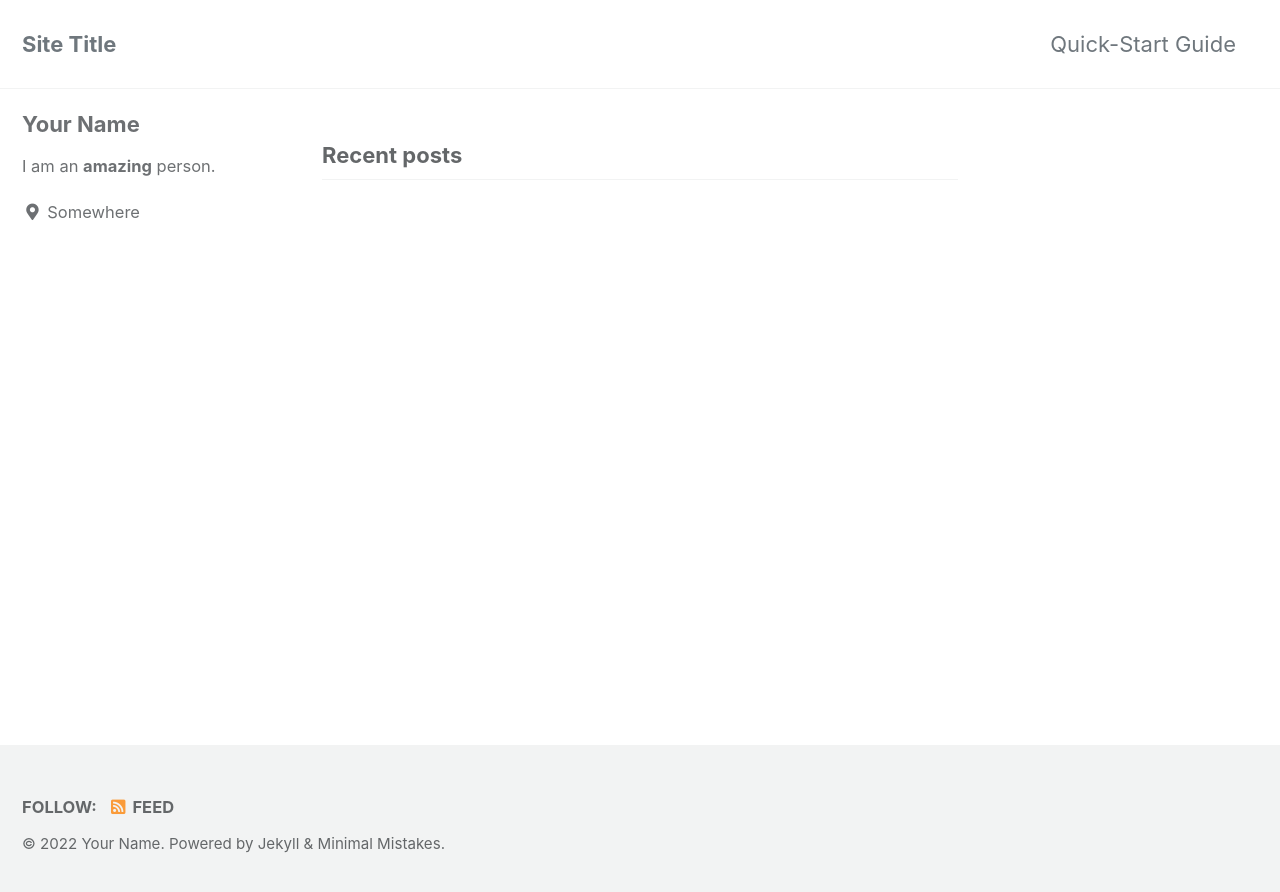
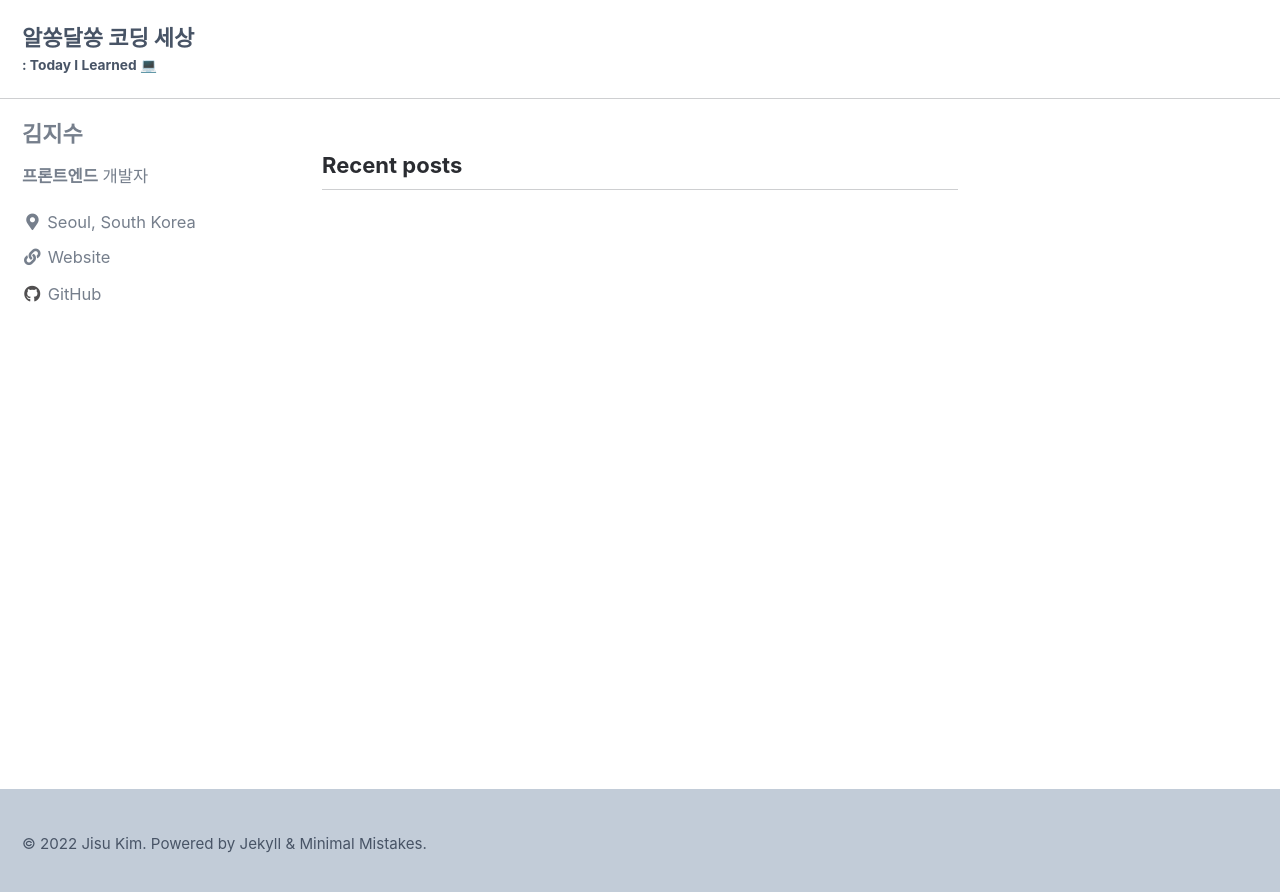
Before and after one commit to Jisu00/Jisu00.github.io, a Jekyll site: the page built from index.html, in a window 1280 px wide. Shown: the top 892 px of the page. Built offline with Jekyll 4.4.1, drawn with Linux system fonts in a browser that asks for light colours; cached includes are drawn as plain includes; some web fonts are replaced; the list of posts is cut into pages by our own code.

Commit message:
Add: Add custom skin

```diff
--- a/_config.yml
+++ b/_config.yml
@@ -12,14 +12,14 @@
 
 # theme                  : "minimal-mistakes-jekyll"
 # remote_theme           : "mmistakes/minimal-mistakes"
-minimal_mistakes_skin    : "default" # "air", "aqua", "contrast", "dark", "dirt", "neon", "mint", "plum", "sunrise"
+minimal_mistakes_skin    : "custom" # "air", "aqua", "contrast", "dark", "dirt", "neon", "mint", "plum", "sunrise"
 
 # Site Settings
 locale                   : "en-US"
-title                    : "Site Title"
+title                    : "알쏭달쏭 코딩 세상"
 title_separator          : "-"
-subtitle                 : # site tagline that appears below site title in masthead
-name                     : "Your Name"
+subtitle                 : ": Today I Learned 💻"
+name                     : "Jisu Kim"
 description              : "An amazing website."
 url                      : # the base hostname & protocol for your site e.g. "https://mmistakes.github.io"
 baseurl                  : # the subpath of your site, e.g. "/blog"
@@ -102,10 +102,10 @@ analytics:
 
 # Site Author
 author:
-  name             : "Your Name"
+  name             : "김지수"
   avatar           : # path of avatar image, e.g. "/assets/images/bio-photo.jpg"
-  bio              : "I am an **amazing** person."
-  location         : "Somewhere"
+  bio              : "**프론트엔드** 개발자"
+  location         : "Seoul, South Korea"
   email            :
   links:
     - label: "Email"
@@ -113,7 +113,7 @@ author:
       # url: "mailto:your.name@email.com"
     - label: "Website"
       icon: "fas fa-fw fa-link"
-      # url: "https://your-website.com"
+      url: "https://Jisu00.github.io"
     - label: "Twitter"
       icon: "fab fa-fw fa-twitter-square"
       # url: "https://twitter.com/"
@@ -122,7 +122,7 @@ author:
       # url: "https://facebook.com/"
     - label: "GitHub"
       icon: "fab fa-fw fa-github"
-      # url: "https://github.com/"
+      url: "https://github.com/Jisu00"
     - label: "Instagram"
       icon: "fab fa-fw fa-instagram"
       # url: "https://instagram.com/"
--- a/_data/navigation.yml
+++ b/_data/navigation.yml
@@ -1,6 +1,6 @@
 # main links
 main:
-  - title: "Quick-Start Guide"
+  - title: ""
     url: https://mmistakes.github.io/minimal-mistakes/docs/quick-start-guide/
   # - title: "About"
   #   url: https://mmistakes.github.io/minimal-mistakes/about/
--- a/_includes/footer.html
+++ b/_includes/footer.html
@@ -1,19 +1,19 @@
 <div class="page__footer-follow">
   <ul class="social-icons">
     {% if site.data.ui-text[site.locale].follow_label %}
-      <li><strong>{{ site.data.ui-text[site.locale].follow_label }}</strong></li>
+      <!--<li><strong>{{ site.data.ui-text[site.locale].follow_label }}</strong></li>-->
     {% endif %}
 
     {% if site.footer.links %}
       {% for link in site.footer.links %}
         {% if link.label and link.url %}
-          <li><a href="{{ link.url }}" rel="nofollow noopener noreferrer"><i class="{{ link.icon | default: 'fas fa-link' }}" aria-hidden="true"></i> {{ link.label }}</a></li>
+          <!--<li><a href="{{ link.url }}" rel="nofollow noopener noreferrer"><i class="{{ link.icon | default: 'fas fa-link' }}" aria-hidden="true"></i> {{ link.label }}</a></li>-->
         {% endif %}
       {% endfor %}
     {% endif %}
 
     {% unless site.atom_feed.hide %}
-      <li><a href="{% if site.atom_feed.path %}{{ site.atom_feed.path }}{% else %}{{ '/feed.xml' | relative_url }}{% endif %}"><i class="fas fa-fw fa-rss-square" aria-hidden="true"></i> {{ site.data.ui-text[site.locale].feed_label | default: "Feed" }}</a></li>
+      <!--<li><a href="{% if site.atom_feed.path %}{{ site.atom_feed.path }}{% else %}{{ '/feed.xml' | relative_url }}{% endif %}"><i class="fas fa-fw fa-rss-square" aria-hidden="true"></i> {{ site.data.ui-text[site.locale].feed_label | default: "Feed" }}</a></li>-->
     {% endunless %}
   </ul>
 </div>
--- a/_includes/head/custom.html
+++ b/_includes/head/custom.html
@@ -2,4 +2,12 @@
 
 <!-- insert favicons. use https://realfavicongenerator.net/ -->
 
+<link rel="apple-touch-icon" sizes="180x180" href="/assets/apple-touch-icon.png">
+<link rel="icon" type="image/png" sizes="32x32" href="/assets/favicon-32x32.png">
+<link rel="icon" type="image/png" sizes="16x16" href="/assets/favicon-16x16.png">
+<link rel="manifest" href="/assets/site.webmanifest">
+<link rel="mask-icon" href="/assets/safari-pinned-tab.svg" color="#5bbad5">
+<meta name="msapplication-TileColor" content="#2b5797">
+<meta name="theme-color" content="#ffffff">
+
 <!-- end custom head snippets -->
--- a/_sass/minimal-mistakes/_variables.scss
+++ b/_sass/minimal-mistakes/_variables.scss
@@ -14,7 +14,7 @@ $indent-var: 1.3em !default;
 
 /* system typefaces */
 $serif: Georgia, Times, serif !default;
-$sans-serif: -apple-system, BlinkMacSystemFont, "Roboto", "Segoe UI",
+$sans-serif: -apple-system, BlinkMacSystemFont, "KoddiUDOnGothic-Regular", "Roboto", "Segoe UI",
   "Helvetica Neue", "Lucida Grande", Arial, sans-serif !default;
 $monospace: Monaco, Consolas, "Lucida Console", monospace !default;
 
--- a/_sass/minimal-mistakes/skins/_custom.scss
+++ b/_sass/minimal-mistakes/skins/_custom.scss
@@ -0,0 +1,23 @@
+/* ==========================================================================
+   Custom
+   ========================================================================== */
+
+/* Colors */
+$background-color: #fff !default;
+$text-color: #485466 !default;
+$muted-text-color: #2a2c31 !default;
+$primary-color: #c2ccd8 !default;
+$border-color: mix(#fff, #393e46, 75%) !default;
+$footer-background-color: $primary-color !default;
+$link-color: #393e46 !default;
+$masthead-link-color: $text-color !default;
+$masthead-link-color-hover: $text-color !default;
+$navicon-link-color-hover: mix(#fff, $text-color, 80%) !default;
+
+.page__footer {
+  color: #485466 !important; // override
+}
+
+.page__footer-follow .social-icons .svg-inline--fa {
+  color: inherit;
+}
--- a/assets/css/main.scss
+++ b/assets/css/main.scss
@@ -6,3 +6,10 @@
 
 @import "minimal-mistakes/skins/{{ site.minimal_mistakes_skin | default: 'default' }}"; // skin
 @import "minimal-mistakes"; // main partials
+
+@font-face {
+  font-family: 'KoddiUDOnGothic-Regular';
+  src: url('https://cdn.jsdelivr.net/gh/projectnoonnu/noonfonts_2105_2@1.0/KoddiUDOnGothic-Regular.woff') format('woff');
+  font-weight: normal;
+  font-style: normal;
+}
```
Also changed, not shown: assets/browserconfig.xml (added, +9 -0 lines), assets/android-chrome-192x192.png (added), assets/android-chrome-512x512.png (added), assets/apple-touch-icon.png (added), assets/favicon-16x16.png (added), assets/favicon-32x32.png (added), assets/favicon.ico (added), assets/mstile-150x150.png (added), assets/safari-pinned-tab.svg (added), assets/site.webmanifest (added).
